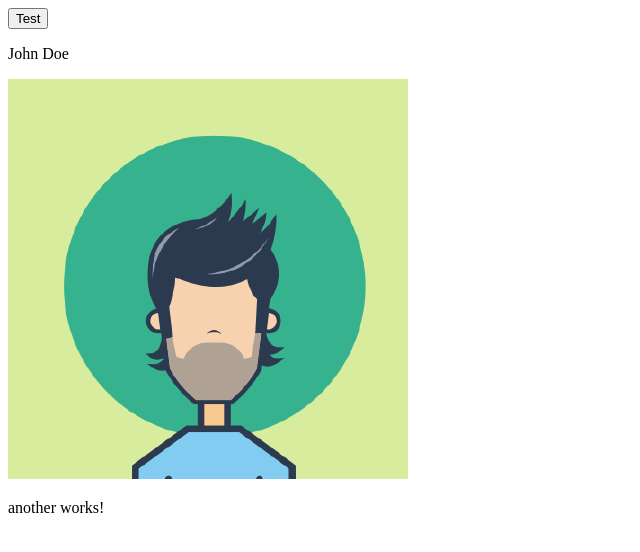
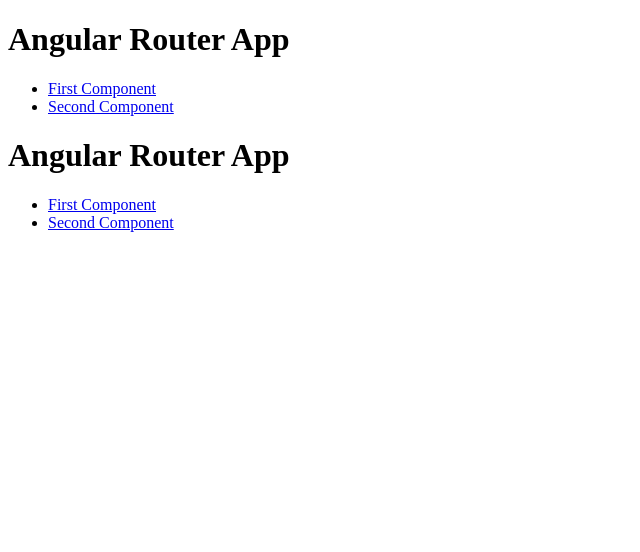
Before and after one commit to Jerald13/angular-admin-UI, an Angular app: page / in a window 1280 px wide. Shown: the top 552 px of the page, without its empty margins (0-640 px from the left). Built offline with nearby package versions, Linux system fonts and the light colour scheme.

Commit message:
feature: route navigation

```diff
--- a/src/app/app.component.html
+++ b/src/app/app.component.html
@@ -1,2 +1,15 @@
-<app-normal></app-normal>
-<app-special></app-special>
+<!-- <app-normal></app-normal>
+<app-special></app-special> -->
+
+
+<h1>Angular Router App</h1>
+<nav>
+    <ul>
+        <li><a routerLink="/normal-component" routerLinkActive="active" ariaCurrentWhenActive="page">First Component</a>
+        </li>
+        <li><a routerLink="/another-component" routerLinkActive="active" ariaCurrentWhenActive="page">Second
+                Component</a></li>
+    </ul>
+</nav>
+<!-- The routed views render in the <router-outlet>-->
+<router-outlet></router-outlet>
--- a/src/app/app.component.ts
+++ b/src/app/app.component.ts
@@ -1,12 +1,12 @@
 import { Component } from '@angular/core';
-import { RouterOutlet } from '@angular/router';
+import { RouterLink, RouterOutlet } from '@angular/router';
 import { SpecialComponent } from './special/special.component';
 import { NormalComponent } from './normal/normal.component';
 
 @Component({
   selector: 'app-root',
   standalone: true,
-  imports: [RouterOutlet, NormalComponent, SpecialComponent],
+  imports: [RouterOutlet, NormalComponent, RouterLink, SpecialComponent],
   templateUrl: './app.component.html',
   styleUrl: './app.component.scss',
 })
--- a/src/app/app.config.ts
+++ b/src/app/app.config.ts
@@ -5,5 +5,9 @@
 import { provideClientHydration } from '@angular/platform-browser';
 
 export const appConfig: ApplicationConfig = {
-  providers: [provideZoneChangeDetection({ eventCoalescing: true }), provideRouter(routes), provideClientHydration()]
+  providers: [
+    provideZoneChangeDetection({ eventCoalescing: true }),
+    provideRouter(routes),
+    provideClientHydration(),
+  ],
 };
--- a/src/app/app.routes.ts
+++ b/src/app/app.routes.ts
@@ -1,3 +1,10 @@
 import { Routes } from '@angular/router';
+import { NormalComponent } from './normal/normal.component';
+import { AnotherComponent } from './another/another.component';
+import { AppComponent } from './app.component';
 
-export const routes: Routes = [];
+export const routes: Routes = [
+  { path: 'normal-component', component: NormalComponent },
+  { path: 'another-component', component: AnotherComponent },
+  { path: '**', component: AppComponent },
+];
```
